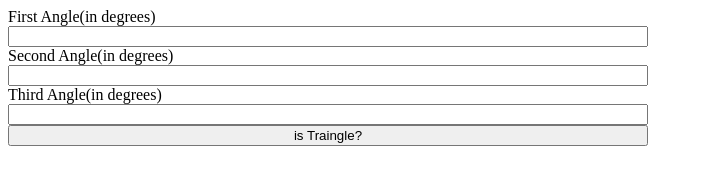
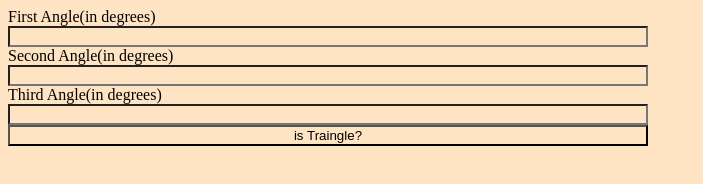
Before and after one commit to Bibin-Antony/Having-fun-with-Traingles, a plain HTML site: page index.html in a window 1280 px wide. Shown: the whole page, without its empty margins (0-703 px from the left). Drawn offline with Linux system fonts and the light colour scheme.

Commit message:
Update style.css

```diff
--- a/style.css
+++ b/style.css
@@ -1,5 +1,6 @@
 *{
-
+    background-color: bisque;
+    color: black;
 }
 
 .container{
```
